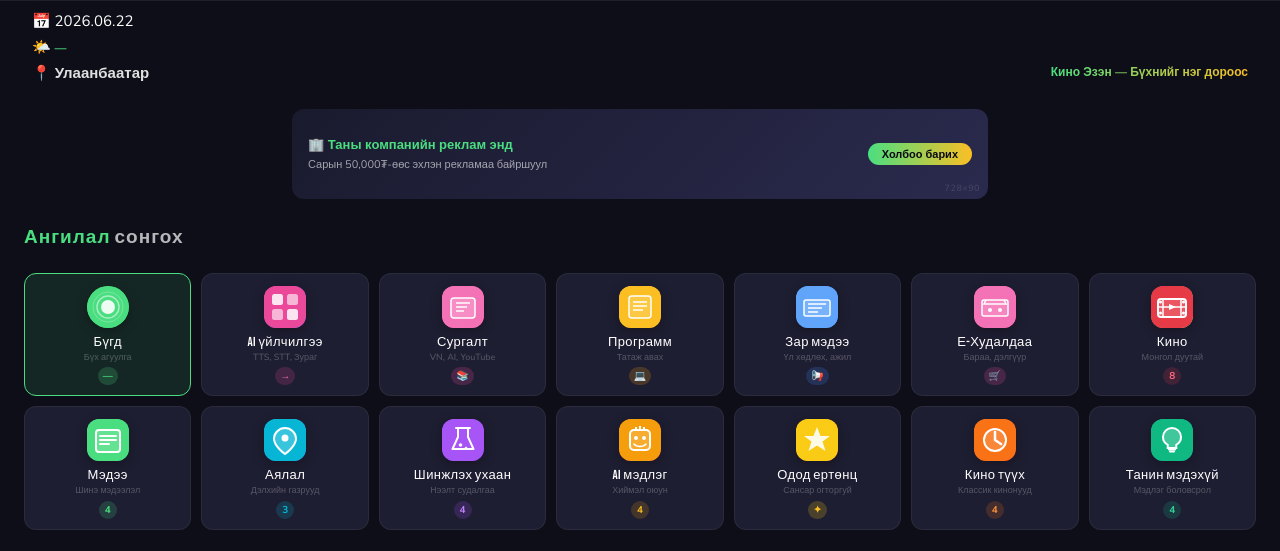
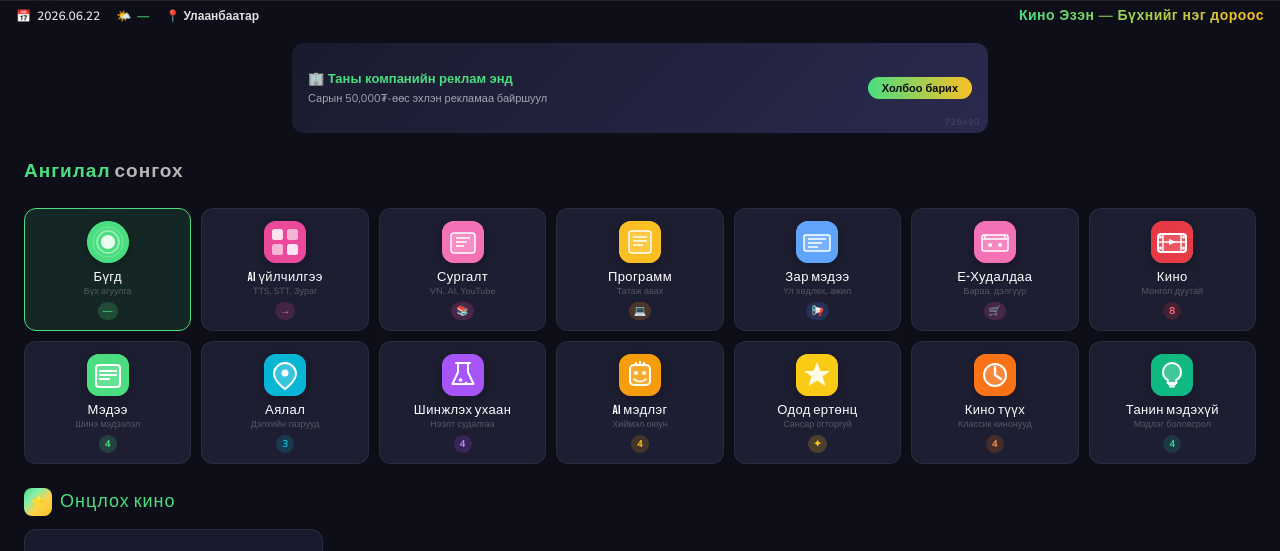
Before and after one commit to kinoezen/mn, a website: page index.html in a window 1280 px wide. Shown: the part 68-619 px from the top of the page. Drawn offline with nearby package versions, Linux system fonts and the light colour scheme; no server answers.

Commit message:
Update index.html

```diff
--- a/index.html
+++ b/index.html
@@ -556,21 +556,12 @@
 
 <!-- ===== WEATHER ===== -->
 <div class="weather-bar" role="complementary" aria-label="Цаг агаар">
-  <div style="display:flex;flex-direction:column;gap:2px;padding:4px 16px 8px;color:#fff;font-family:'Nunito',sans-serif;font-size:15px;width:100%;">
-    <!-- 1-р мөр: Огноо -->
-    <div style="display:flex;justify-content:flex-start;">
-      <span>📅 <time id="today-date"></time></span>
-    </div>
-    <!-- 2-р мөр: Температур -->
-    <div style="display:flex;justify-content:flex-start;">
-      <span>🌤️ <span class="weather-temp" id="weather-temp">Ачааллаж байна...</span></span>
-    </div>
-    <!-- 3-р мөр: Улаанбаатар (зүүн) + Кино Эзэн (баруун) жижгэрсэн -->
-    <div style="display:flex;justify-content:space-between;align-items:center;flex-wrap:wrap;gap:4px 12px;">
-      <span style="font-weight:600;color:#e0e0e0;">📍 Улаанбаатар</span>
-      <span style="font-size:12px;font-weight:700;background:linear-gradient(90deg,#4ade80,#fbbf24);-webkit-background-clip:text;-webkit-text-fill-color:transparent;background-clip:text;white-space:nowrap;">Кино Эзэн — Бүхнийг нэг дороос</span>
-    </div>
+  <div class="weather-left">
+    <div class="weather-item">📅 <time id="today-date"></time></div>
+    <div class="weather-item">🌤️ <span class="weather-temp" id="weather-temp">Ачааллаж байна...</span></div>
+    <div class="weather-item">📍 Улаанбаатар</div>
   </div>
+  <div class="date-text">Кино Эзэн — Бүхнийг нэг дороос</div>
 </div>
 
 <!-- ===== AD — 728×90 ===== -->
```
